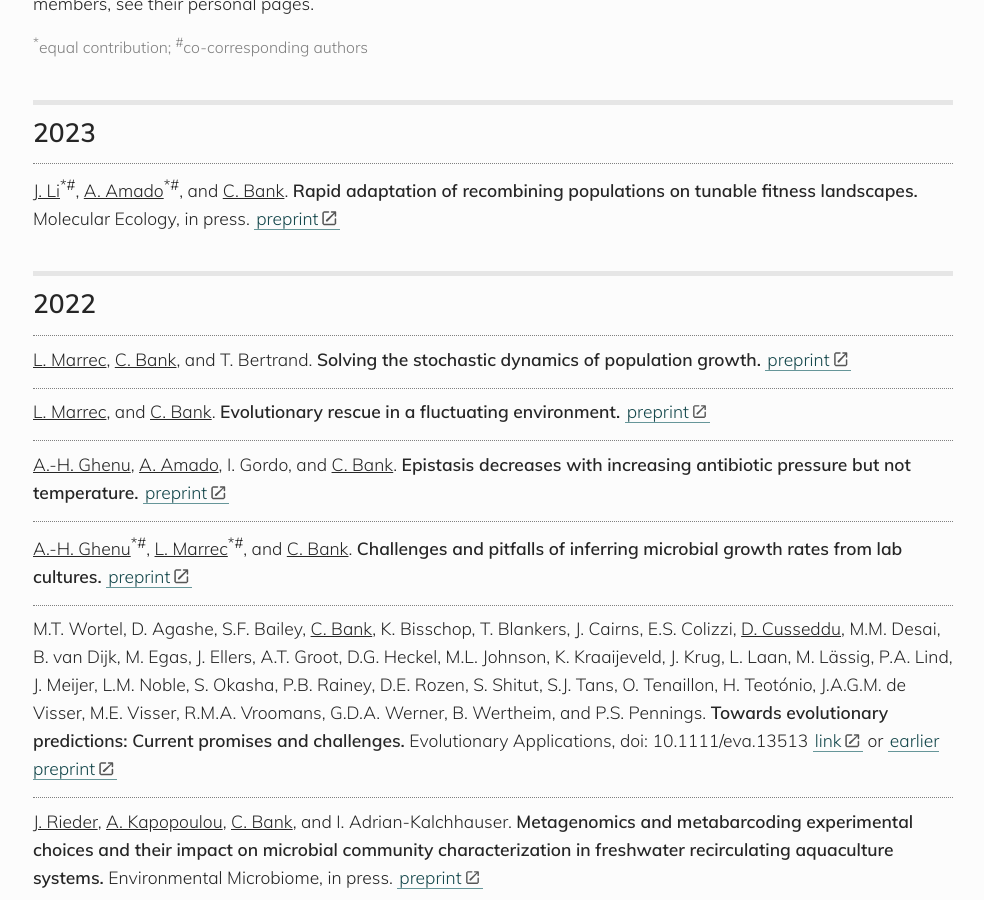
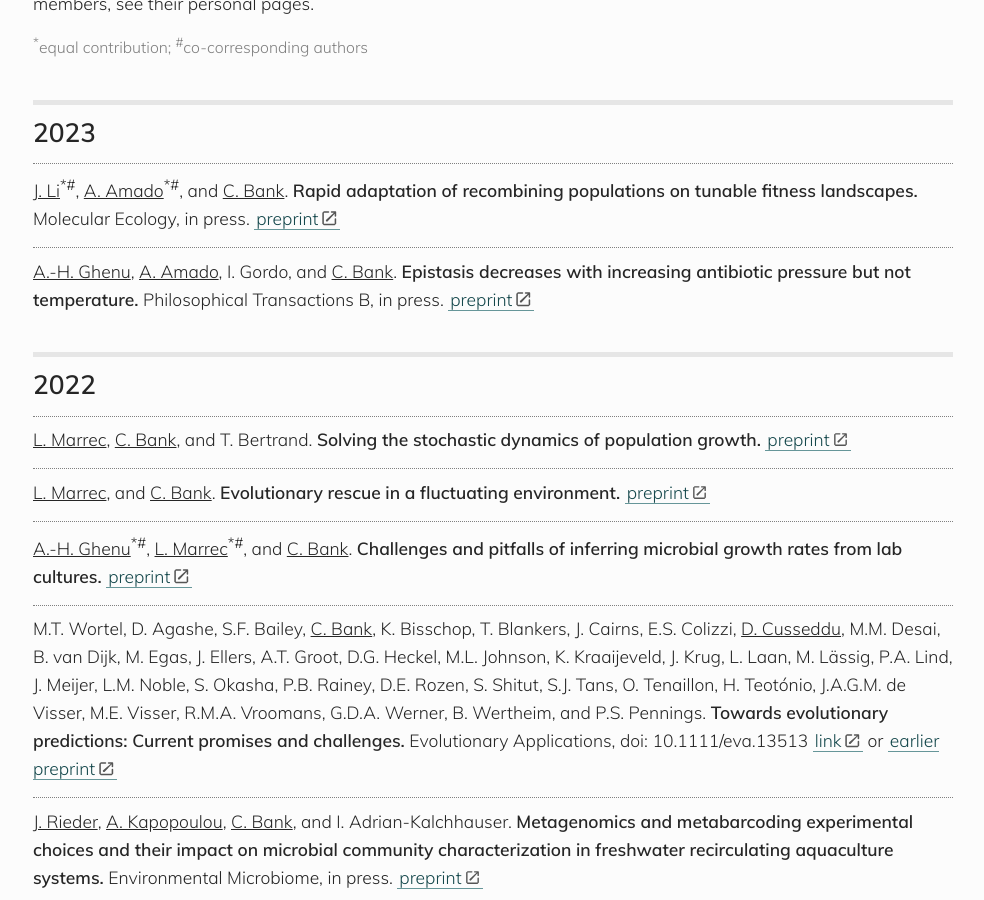
Before and after one commit to banklab/banklab.github.io, a Jekyll site: the page built from publications.md, in a window 1280 px wide and 900 px high, scrolled down 503 px. Shown: the whole window, without its empty margins (147-1131 px from the left). Built offline with Jekyll 4.4.1, drawn with Linux system fonts in a browser that asks for light colours; some web fonts are replaced.

Commit message:
Update publications.md
Paper accepted

```diff
--- a/publications.md
+++ b/publications.md
@@ -23,13 +23,13 @@
 
 <u>J. Li</u><sup>*#</sup>, <u>A. Amado</u><sup>*#</sup>, and <u>C. Bank</u>. **Rapid adaptation of recombining populations on tunable fitness landscapes.** Molecular Ecology, in press. [preprint](https://www.biorxiv.org/content/10.1101/2022.11.16.516770v1)
 
+<u>A.-H. Ghenu</u>, <u>A. Amado</u>, I. Gordo, and <u>C. Bank</u>. **Epistasis decreases with increasing antibiotic pressure but not temperature.** Philosophical Transactions B, in press. [preprint](https://www.biorxiv.org/content/10.1101/2022.09.01.506172)
+
 ## 2022
 
 <u>L. Marrec</u>, <u>C. Bank</u>, and T. Bertrand. **Solving the stochastic dynamics of population growth.** [preprint](https://www.biorxiv.org/content/10.1101/2022.11.15.516663v1)
 
 <u>L. Marrec</u>, and <u>C. Bank</u>. **Evolutionary rescue in a fluctuating environment.** [preprint](https://www.biorxiv.org/content/10.1101/2022.11.03.515107v1)
-
-<u>A.-H. Ghenu</u>, <u>A. Amado</u>, I. Gordo, and <u>C. Bank</u>. **Epistasis decreases with increasing antibiotic pressure but not temperature.** [preprint](https://www.biorxiv.org/content/10.1101/2022.09.01.506172)
 
 <u>A.-H. Ghenu</u><sup>*#</sup>, <u>L. Marrec</u><sup>*#</sup>, and <u>C. Bank</u>. **Challenges and pitfalls of inferring microbial growth rates from lab cultures.** [preprint](https://www.biorxiv.org/content/10.1101/2022.06.24.497412)
 
```
